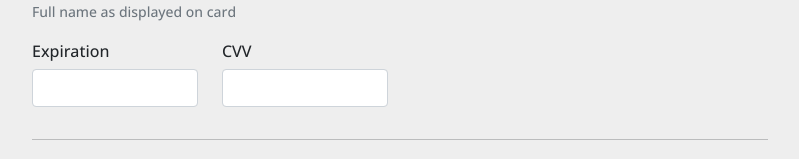
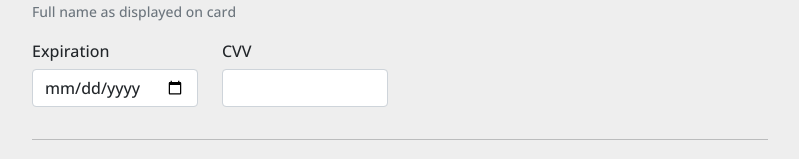
Before and after one commit to panayar/Front-workshop-3, a React (Create React App) app: page /checkout in a window 1280 px wide. Shown: the part 936-1095 px from the top of the page, without its empty margins (50-849 px from the left). Built offline with nearby package versions, Linux system fonts and the light colour scheme.

Commit message:
fixing the form

```diff
--- a/src/pages/Checkout.jsx
+++ b/src/pages/Checkout.jsx
@@ -22,8 +22,6 @@ export default function Checkout() {
     const nombreTajeta = document.querySelector("#cc-name");
     const numeroTarjeta = document.querySelector("#cc-number");
     const fechaVencimiento = document.querySelector("#cc-expiration");
-
-
 
 
 const onChekout = (e) => {
@@ -81,7 +79,7 @@ return (
                     <div className="row">
                         <div className="col-md-6 mb-3">
                             <label for="firstName">First name</label>
-                            <input type="text" className="form-control" id="firstName"
+                            <input type="text" className="form-control" id="firstName" required
                                 ></input>
                             <div className="invalid-feedback">
                                 Valid first name is required.
@@ -89,7 +87,7 @@ return (
                         </div>
                         <div className="col-md-6 mb-3">
                             <label for="lastName">Last name</label>
-                            <input type="text" className="form-control" id="lastName"
+                            <input type="text" className="form-control" id="lastName" required
                                 ></input>
                             <div className="invalid-feedback">
                                 Valid last name is .
@@ -101,12 +99,12 @@ return (
                     <div className="row">
                         <div className="mb-3 col-md-6 ">
                             <label for="username">Username</label>
-                            <input type="text" className="form-control" id="username"></input>
+                            <input type="text" className="form-control" id="username" required></input>
                         </div>
 
                         <div className="mb-3 col-md-6 ">
                             <label for="phonenumber">Phone number</label>
-                            <input type="number" className="form-control" id="phone"
+                            <input type="number" className="form-control" id="phone" required
                             ></input>
                         </div>
 
@@ -116,7 +114,7 @@ return (
 
                     <div className="mb-3">
                         <label for="email">Email</label>
-                        <input type="email" className="form-control" id="email" placeholder="you@example.com"></input>
+                        <input type="email" className="form-control" id="email" placeholder="you@example.com" required></input>
                         <div className="invalid-feedback">
                             Please enter a valid email address for shipping updates.
                         </div>
@@ -124,7 +122,7 @@ return (
 
                     <div className="mb-3">
                         <label for="password">Password</label>
-                        <input type="password" className="form-control" id="password" placeholder="password"></input>
+                        <input type="password" className="form-control" id="password" placeholder="password" required></input>
                         <div className="invalid-feedback">
                             Please enter a valid email address for shipping updates.
                         </div>
@@ -132,7 +130,7 @@ return (
 
                     <div className="mb-3">
                         <label for="address">Address</label>
-                        <input type="text" className="form-control" id="address" placeholder="1234 Main St"
+                        <input type="text" className="form-control" id="address" placeholder="1234 Main St" required
                             ></input>
                         <div className="invalid-feedback">
                             Please enter your shipping address.
@@ -142,7 +140,7 @@ return (
                     <div className="row">
                         <div className="col-md-5 mb-3">
                             <label for="country">Tipo de documento</label>
-                            <select className="form-select d-block w-100" id="tipo-documento" >
+                            <select className="form-select d-block w-100" id="tipo-documento"  required>
                                 <option value="0">Choose...</option>
                                 <option value="2">C.C</option>
                                 <option value="1">C.E</option>
@@ -155,7 +153,7 @@ return (
                         </div>
                         <div className="col-md-4 mb-3">
                             <label for="state">Numero de documento</label>
-                            <input type="text" className="form-control" id="documento-numero" placeholder="documento" ></input>
+                            <input type="text" className="form-control" id="documento-numero" placeholder="documento" required></input>
                         </div>
 
                     </div>
@@ -183,7 +181,7 @@ return (
                     <div className="row">
                         <div className="col-md-6 mb-3">
                             <label for="cc-name">Name on card</label>
-                            <input type="text" className="form-control" id="cc-name" placeholder="" ></input>
+                            <input type="text" className="form-control" id="cc-name" required></input>
                             <small className="text-muted">Full name as displayed on card</small>
                             <div className="invalid-feedback">
                                 Name on card is
@@ -191,7 +189,7 @@ return (
                         </div>
                         <div className="col-md-6 mb-3">
                             <label for="cc-number">Credit card number</label>
-                            <input type="text" className="form-control" id="cc-number" placeholder="" ></input>
+                            <input type="text" className="form-control" id="cc-number" required ></input>
                             <div className="invalid-feedback">
                                 Credit card number is
                             </div>
@@ -200,7 +198,7 @@ return (
                     <div className="row">
                         <div className="col-md-3 mb-3">
                             <label for="cc-expiration">Expiration</label>
-                            <input type="text" className="form-control" id="cc-expiration" placeholder=""
+                            <input type="date" className="form-control" id="cc-expiration" required
                                 ></input>
                             <div className="invalid-feedback">
                                 Expiration date
@@ -208,7 +206,7 @@ return (
                         </div>
                         <div className="col-md-3 mb-3">
                             <label for="cc-cvv">CVV</label>
-                            <input type="text" className="form-control" id="cc-cvv" placeholder="" ></input>
+                            <input type="text" className="form-control" id="cc-cvv" required ></input>
                             <div className="invalid-feedback">
                                 Security code
                             </div>
```
